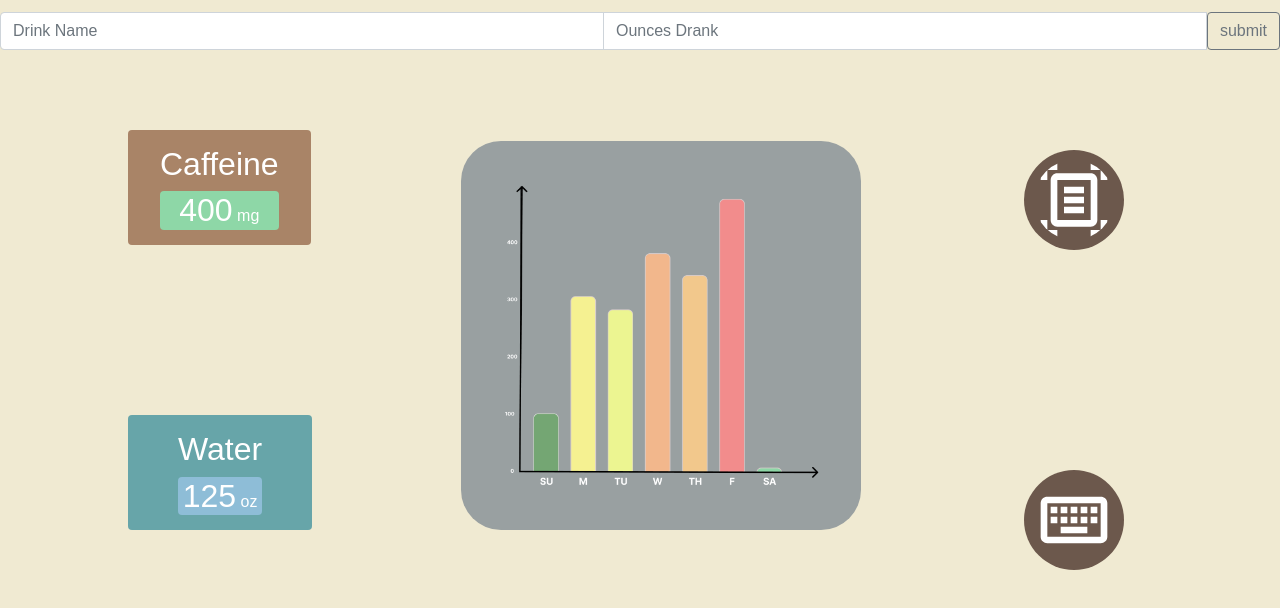
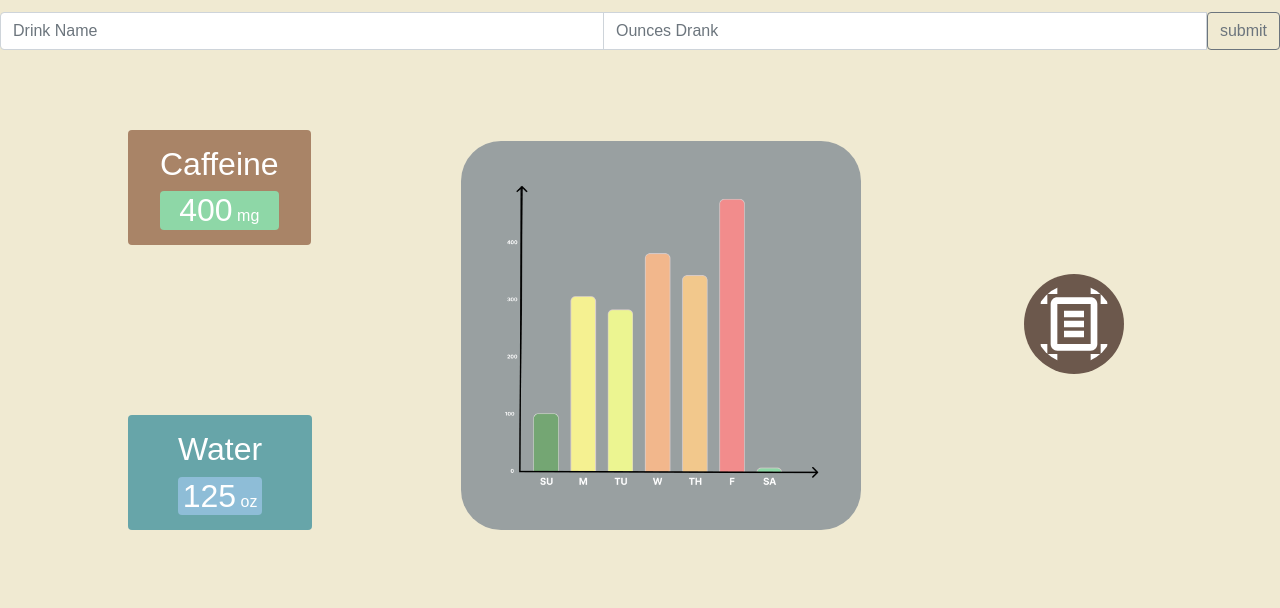
Before and after one commit to gordondhuang/Caf-Fiend, a plain HTML site: page docs/data.html in a window 1280 px wide. Shown: the part 70-678 px from the top of the page. Drawn offline with nearby package versions, Linux system fonts and the light colour scheme; files that its build step writes are made by us from their sources.

Commit message:
no redundancy :D

```diff
--- a/docs/css/style.css
+++ b/docs/css/style.css
@@ -153,15 +153,9 @@ h1 {
     width: 100px;
 }
 
-#search {
-    position: absolute;
-    bottom: 20%;
-    left: 80%;
-}
-
 #scan {
     position: absolute;
-    bottom: 60%;
+    top: 43%;
     left: 80%;
 }
 
--- a/docs/data.html
+++ b/docs/data.html
@@ -40,7 +40,6 @@
             </nav>
         </nav>
           <nav class="inputbuttons">
-            <a href=""><img id="search" src="./images/svg/type-white.svg"></a>
             <img id="scan" src="./images/svg/scan-white.svg">
         </nav>
         <p></p>
```
